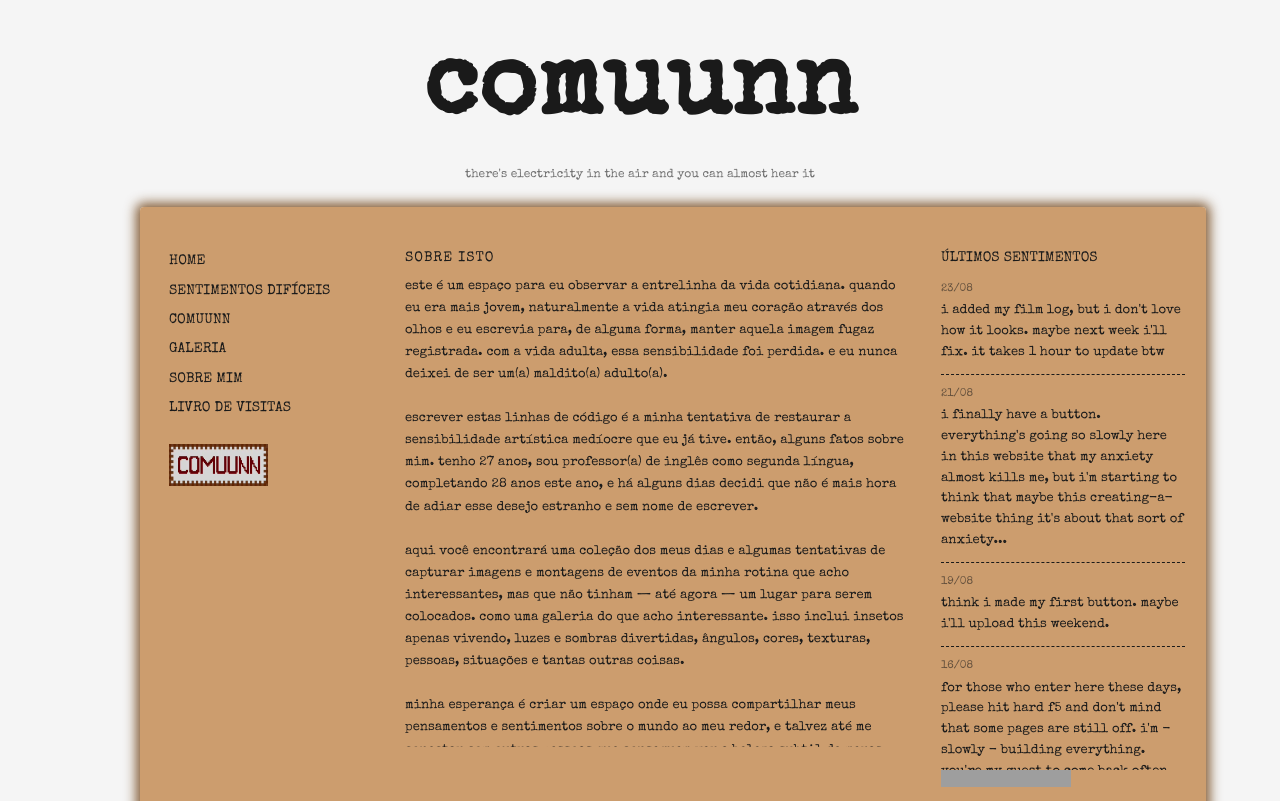
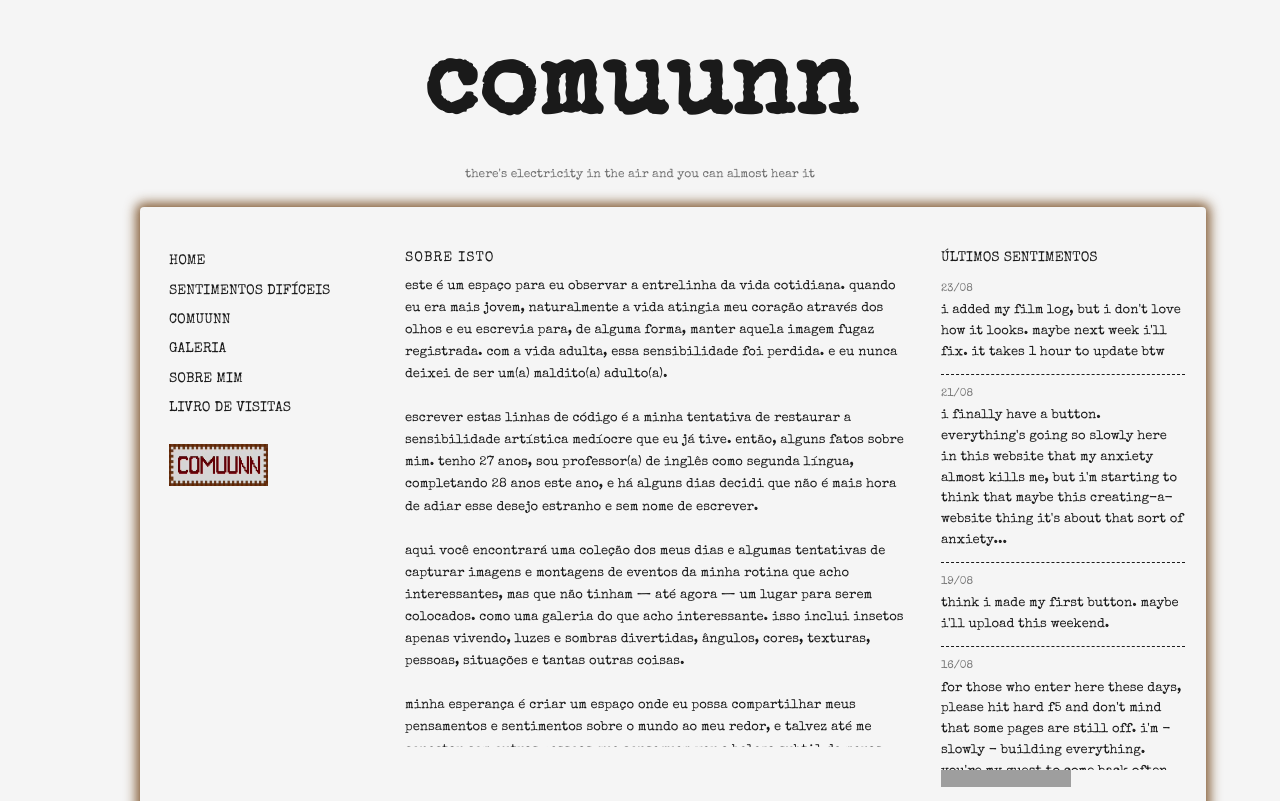
Before and after one commit to guiolhermer/comuunn, a Jekyll site: the page built from index.html, in a window 1280 px wide. Shown: the top 801 px of the page. Built offline with Jekyll 4.4.1, drawn with Linux system fonts in a browser that asks for light colours; grey boxes are pictures that could not be loaded.

Commit message:
fix: remove background color from link styles for improved design consistency

```diff
--- a/assets/style.css
+++ b/assets/style.css
@@ -48,7 +48,6 @@ a:hover {
 	border-radius: 4px;
   box-sizing: border-box;
   width: 1066px;
-  background-color: rgba(198, 143, 88, 0.85);
 }
 
 /* ---------- título do site (usado no masthead da home e dos posts) ---------- */
```
